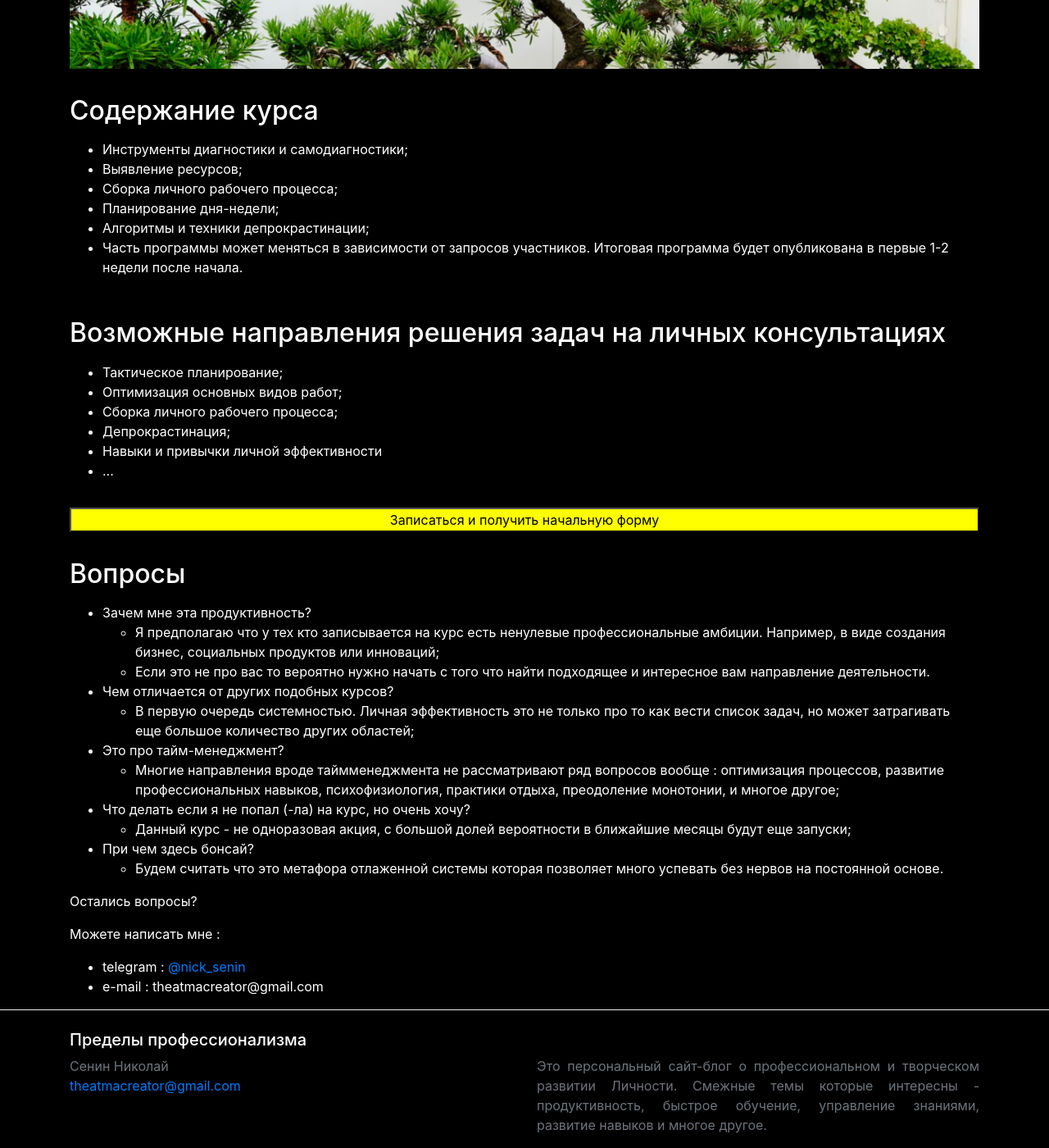
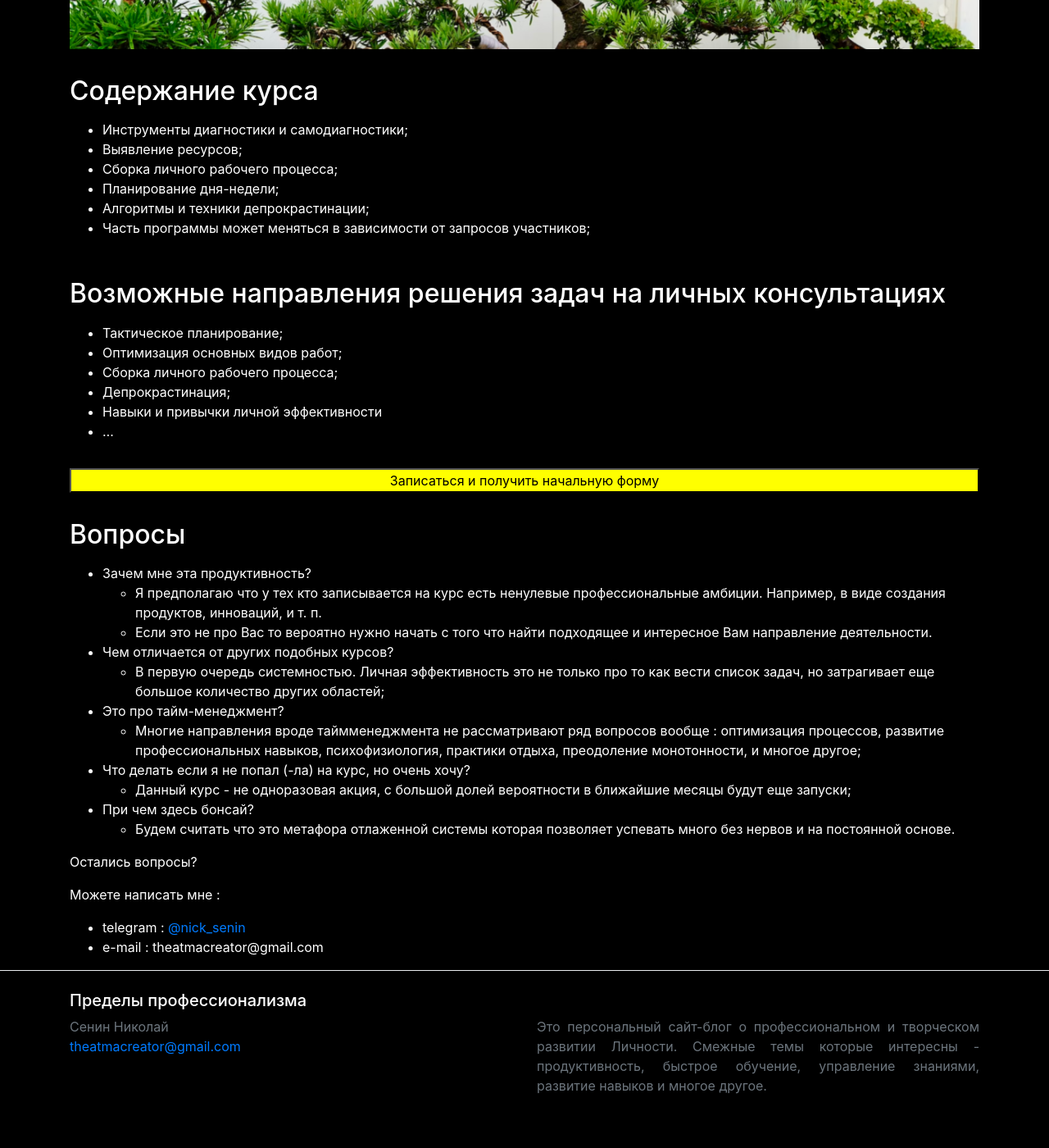
Before and after one commit to Nick-Senin/Nick-Senin.github.io, a Jekyll site: the page built from test.md, in a window 1280 px wide and 1400 px high, scrolled down 4009 px. Shown: the whole window at 82% size. Built offline with Jekyll 4.4.1, drawn with Linux system fonts in a browser that asks for light colours; after the commit the page ends 5361 px from its top, so only the background shows below that; some of the changed text lies outside the part shown.

Commit message:
autoCommit 20220809.201903

```diff
--- a/test.md
+++ b/test.md
@@ -116,7 +115,7 @@ permalink: /Productivity class/
  - Сборка личного рабочего процесса;
  - Планирование дня-недели;
  - Алгоритмы и техники депрокрастинации;
- - Часть программы может меняться в зависимости от запросов участников. Итоговая программа будет опубликована в первые 1-2 недели после начала.
+ - Часть программы может меняться в зависимости от запросов участников;
 
 ---
 
@@ -136,16 +135,16 @@ permalink: /Productivity class/
 
 ## Вопросы
 - Зачем мне эта продуктивность?
-	- Я предполагаю что у тех кто записывается на курс есть ненулевые профессиональные амбиции. Например, в виде создания бизнес, социальных продуктов или инноваций;
-	- Если это не про вас то вероятно нужно начать с того что найти подходящее и интересное вам направление деятельности.
+	- Я предполагаю что у тех кто записывается на курс есть ненулевые профессиональные амбиции. Например, в виде создания продуктов, инноваций, и т. п.
+	- Если это не про Вас то вероятно нужно начать с того что найти подходящее и интересное Вам направление деятельности.
 - Чем отличается от других подобных курсов?
-	- В первую очередь системностью. Личная эффективность это не только про то как вести список задач, но может затрагивать еще большое количество других областей;
+	- В первую очередь системностью. Личная эффективность это не только про то как вести список задач, но затрагивает еще большое количество других областей;
 - Это про тайм-менеджмент?
-	- Многие направления вроде таймменеджмента не рассматривают ряд вопросов вообще : оптимизация процессов, развитие профессиональных навыков, психофизиология, практики отдыха, преодоление монотонии, и многое другое;
+	- Многие направления вроде таймменеджмента не рассматривают ряд вопросов вообще : оптимизация процессов, развитие профессиональных навыков, психофизиология, практики отдыха, преодоление монотонности, и многое другое;
 - Что делать если я не попал (-ла) на курс, но очень хочу?
 	- Данный курс - не одноразовая акция, с большой долей вероятности в ближайшие месяцы будут еще запуски;
 - При чем здесь бонсай?
-	- Будем считать что это метафора отлаженной системы которая позволяет много успевать без нервов на постоянной основе.
+	- Будем считать что это метафора отлаженной системы которая позволяет успевать много без нервов и на постоянной основе.
 
 Остались вопросы?
 
```
Also changed, not shown: other parts of test.md (+7 -8 lines), 1 other file.
